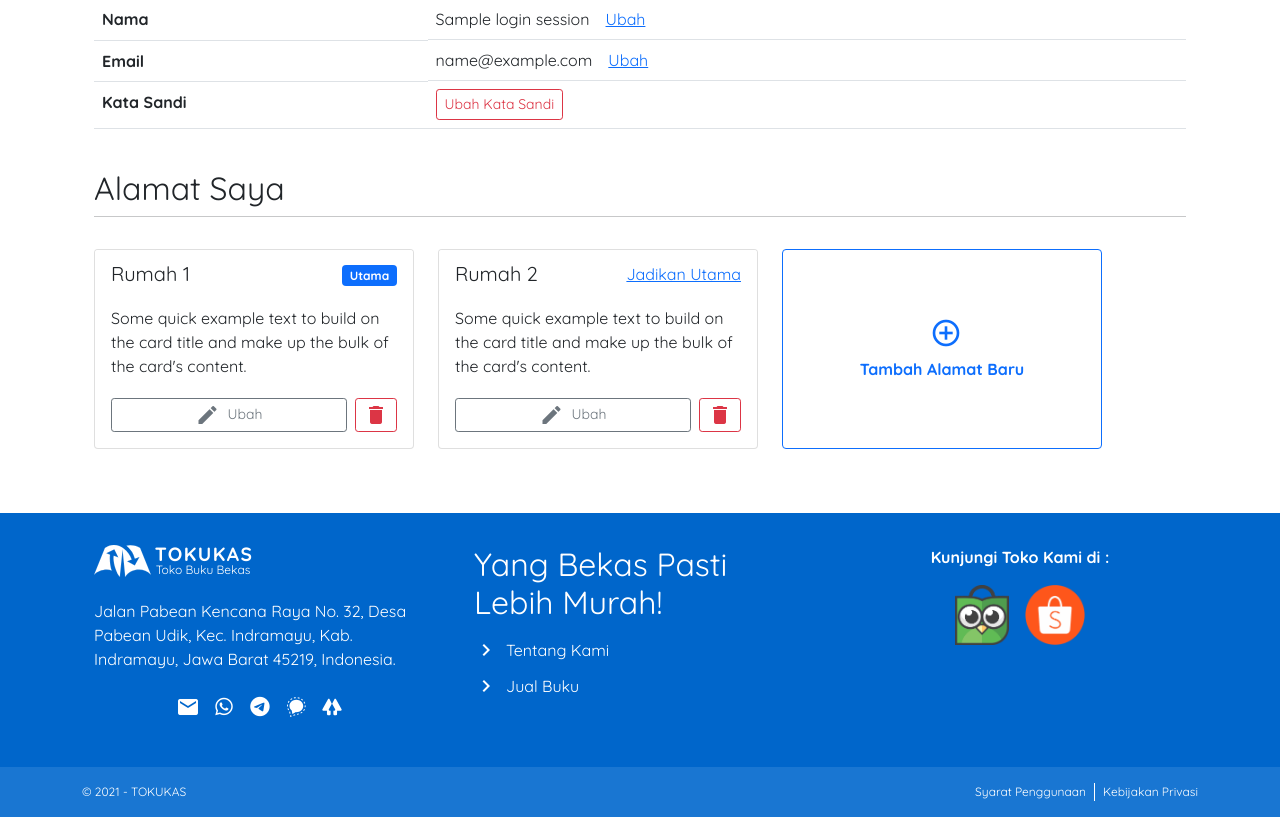
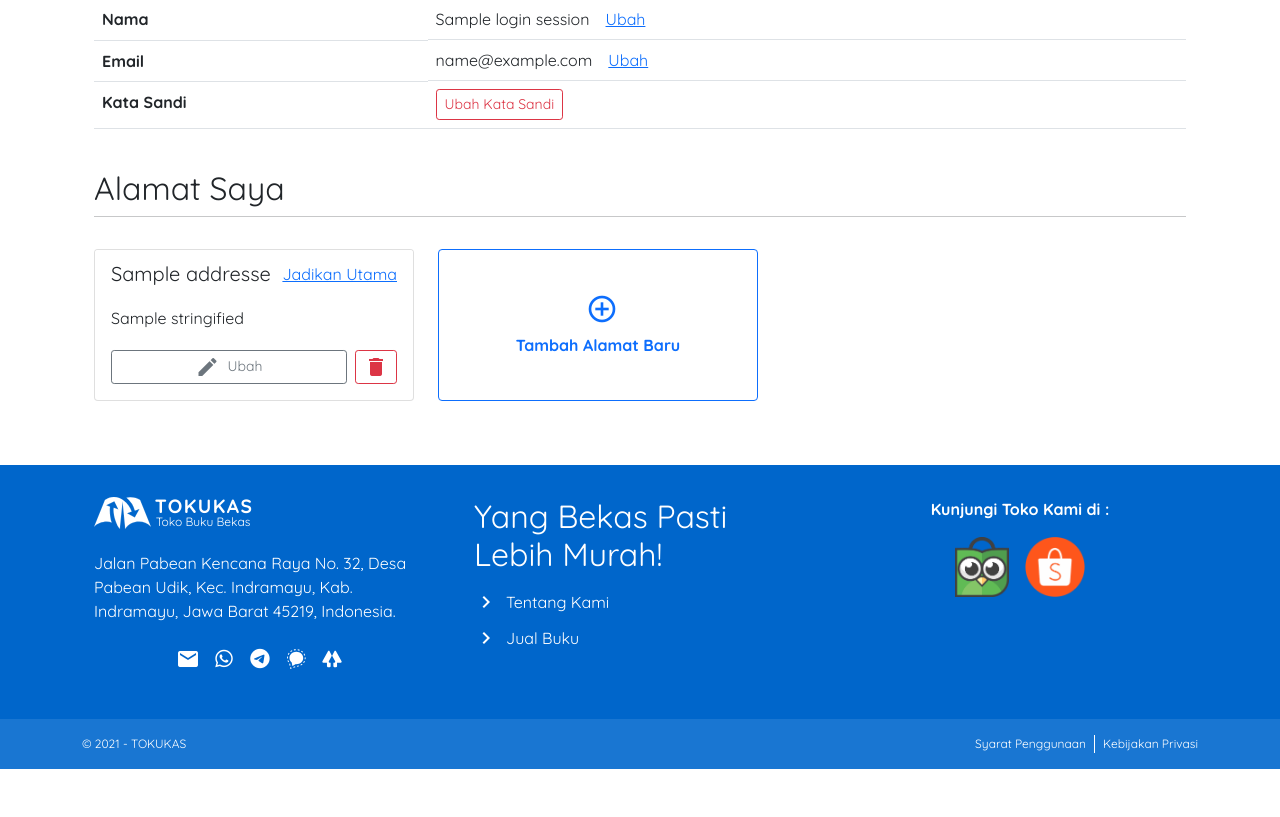
Before and after one commit to tokukas/tokukas-ci4, a CodeIgniter 4 app: template app/Views/account/index.php in a window 1280 px wide. Shown: the part 158-975 px from the top of the page. After the commit the page ends 927 px from the top, so only its background shows below. Run offline with PHP 8.4 and a stand-in for CodeIgniter, Linux system fonts and the light colour scheme; the template is opened without the code that fills it: most values are stand-ins (such as "Sample title", 1, 10 or a date in 2020); some libraries are stand-ins or nearby versions.

Commit message:
add address list view

```diff
--- a/app/Controllers/Account.php
+++ b/app/Controllers/Account.php
@@ -3,14 +3,17 @@
 namespace App\Controllers;
 
 use App\Models\AccountModel;
+use App\Models\AddressModel;
 
 class Account extends BaseController
 {
     protected $accountModel;
+    protected $addressModel;
 
     public function __construct()
     {
         $this->accountModel = new AccountModel();
+        $this->addressModel = new AddressModel();
     }
 
 
@@ -20,11 +23,14 @@ class Account extends BaseController
             return redirect()->to(base_url('/login/to/account'));
         }
 
+        $accountId = $this->accountModel->getId(session('login')['email']);
         $data = [
             'title' => 'Akun Saya | TOKUKAS',
             'loginSession' => session('login'),
+            'myAddresses' => $this->addressModel->myAddress($accountId, true),
         ];
 
+        unset($accountId);
         return view('account/index', $data);
     }
 
--- a/app/Views/account/index.php
+++ b/app/Views/account/index.php
@@ -46,13 +46,19 @@
         <h2>Alamat Saya</h2>
         <hr class="mt-1">
         <div class="address-container">
+            <?php foreach ($myAddresses as $address) : ?>
                 <div class="card" style="width: 20rem;">
                     <div class="card-header">
-                    <h5 class="card-title my-0">Rumah 1</h5>
+                        <h5 class="card-title my-0"><?= $address['label']; ?></h5>
+
+                        <?php if ($address['is_default']) : ?>
                             <span class="badge bg-primary" data-bs-toggle="tooltip" data-bs-placement="top" title="Alamat ini telah diatur menjadi alamat utama.">Utama</span>
+                        <?php else : ?>
+                            <a href="#" class="card-link">Jadikan Utama</a>
+                        <?php endif; ?>
                     </div>
                     <div class="card-body">
-                    <p class="card-text">Some quick example text to build on the card title and make up the bulk of the card's content.</p>
+                        <p class="card-text"><?= $address['stringified']; ?></p>
                     </div>
                     <div class="card-footer">
                         <div class="d-flex justify-content-end gap-2">
@@ -68,28 +74,7 @@
                         </div>
                     </div>
                 </div>
-            <div class="card" style="width: 20rem;">
-                <div class="card-header">
-                    <h5 class="card-title my-0">Rumah 2</h5>
-                    <a href="#" class="card-link">Jadikan Utama</a>
-                </div>
-                <div class="card-body">
-                    <p class="card-text">Some quick example text to build on the card title and make up the bulk of the card's content.</p>
-                </div>
-                <div class="card-footer">
-                    <div class="d-flex justify-content-end gap-2">
-                        <a href="#" class="btn btn-sm btn-outline-secondary flex-fill">
-                            <i class="material-icons">edit</i>
-                            <span>Ubah</span>
-                        </a>
-                        <form action="" method="post">
-                            <button type="submit" class="btn btn-sm btn-outline-danger">
-                                <i class="material-icons">delete</i>
-                            </button>
-                        </form>
-                    </div>
-                </div>
-            </div>
+            <?php endforeach; ?>
             <div class="card border-primary text-primary" style="width: 20rem;">
                 <a href="<?= base_url('/address/new'); ?>" class="card-body p-4 d-flex flex-column gap-3 justify-content-center align-items-center" style="text-decoration: none;">
                     <i class="material-icons" style="font-size: 2rem;">add_circle_outline</i>
```
Also changed, not shown: app/Controllers/Address.php (+1 -6 lines), app/Models/AddressModel.php (+43 -3 lines), app/Views/address/index.php (deleted). Lines whose indentation alone changed are shown as unchanged.
